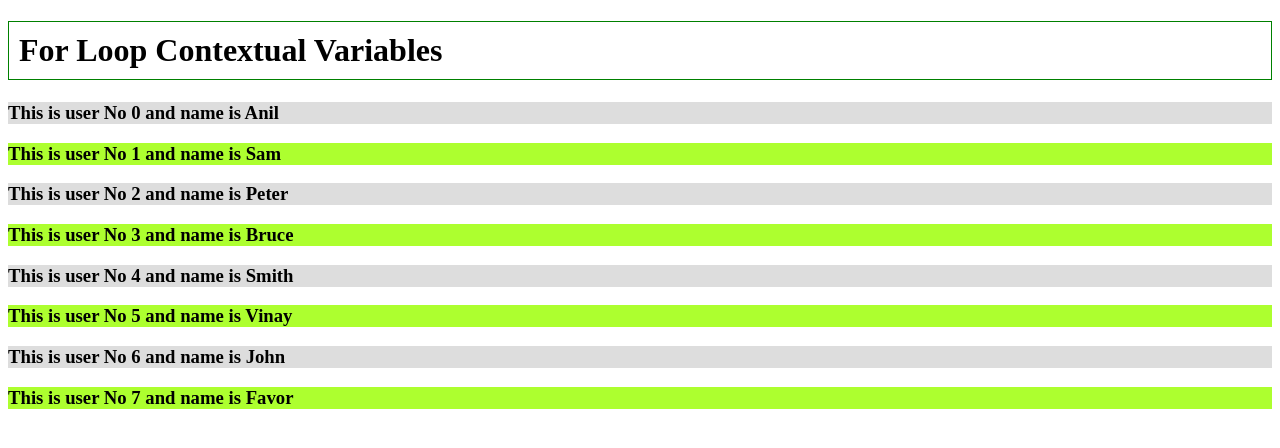
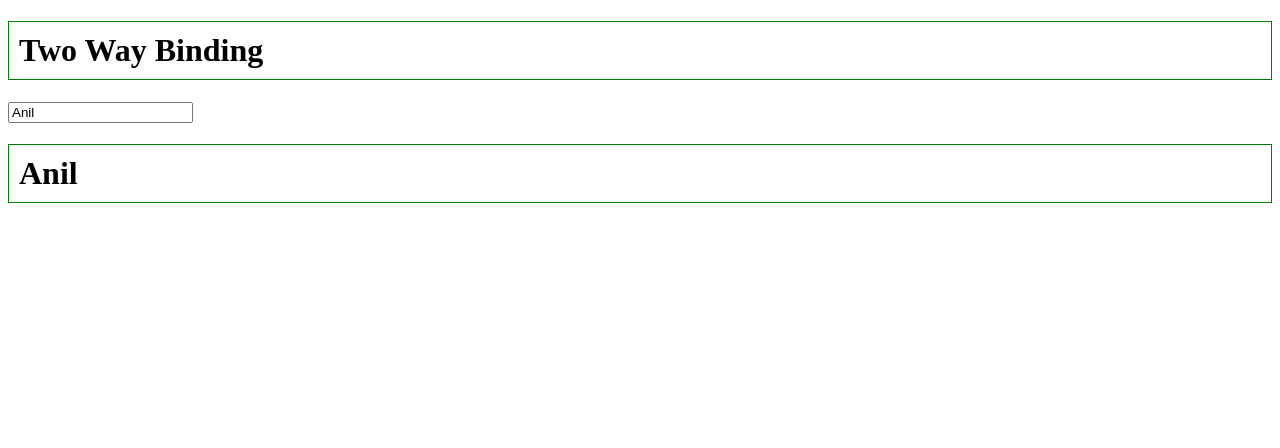
Before and after one commit to Zanna-dev/angular-v19-tutorial, an Angular app: page / in a window 1280 px wide. Shown: the top 448 px of the page. Built offline with nearby package versions, Linux system fonts and the light colour scheme.

Commit message:
Implement Two-Way Data Binding

```diff
--- a/src/app/app.component.html
+++ b/src/app/app.component.html
@@ -1,21 +1,36 @@
-<h1>For Loop Contextual Variables</h1>
-@for(user of users; track user; let e=$even; let o=$odd){
-<!-- @if($first || $last){
-<h3 style="background-color: green;">This is user No {{$index}}and name is {{user}}</h3>
-}@else {
-<h3>This is user No {{$index}}and name is {{user}}</h3>
-} -->
+<h1>Two Way Binding</h1>
+<input type="text" [(ngModel)]="name" placeholder="enter name">
+<h1>{{name}}</h1>
 
-@if(e){
-    <h3 style="background-color: #ddd;">This is user No {{$index}} and name is {{user}}</h3>
-}
+<!-- <input type="text"  placeholder="enter name" (input)="changeName($event)">
+<h1>{{name}}</h1> -->
 
-@if(o){
-    <h3 style="background-color: greenyellow;">This is user No {{$index}} and name is {{user}}</h3>
-}
-}@empty(){
-    <h4>No records found</h4>
-}
+
+
+
+
+
+
+
+
+
+
+
+
+
+
+
+
+
+
+
+
+
+
+
+
+
+
 
 
 
@@ -239,3 +254,21 @@ style="background-color: red; height: 100px; width: 100px;">
 @if(displayHeading){
 <h1 style="background-color: green;">Main Heading</h1>
 } -->
+
+<!-- @for(user of users; track user; let e=$even; let o=$odd){ -->
+<!-- @if($first || $last){
+<h3 style="background-color: green;">This is user No {{$index}}and name is {{user}}</h3>
+}@else {
+<h3>This is user No {{$index}}and name is {{user}}</h3>
+} -->
+<!--
+@if(e){
+    <h3 style="background-color: #ddd;">This is user No {{$index}} and name is {{user}}</h3>
+}
+
+@if(o){
+    <h3 style="background-color: greenyellow;">This is user No {{$index}} and name is {{user}}</h3>
+}
+}@empty(){
+    <h4>No records found</h4>
+} -->
--- a/src/app/app.component.ts
+++ b/src/app/app.component.ts
@@ -4,21 +4,26 @@ import { LoginComponent } from './login/login.component';
 import { SignupComponent } from './signup/signup.component';
 import { ProfileComponent } from './profile/profile.component';
 import { UserComponent } from './user/user.component';
+import { FormsModule } from '@angular/forms';
 
 
 @Component({
   selector: 'app-root',
   // imports: [LoginComponent, SignupComponent, ProfileComponent],
-  imports: [],
+  imports: [FormsModule],
   templateUrl: './app.component.html',
   styleUrl: './app.component.css'
 })
 
 
 export class AppComponent {
- users=['Anil', 'Sam','Peter','Bruce','Smith','Vinay','John','Favor'];
+name="Anil"
+changeName(event:Event) {
+  const val=(event.target as HTMLInputElement).value;
+  this.name=val;
+}
 
-//  users=[]
+
 title = 'Code Step By Step';
 }
 
@@ -230,3 +235,4 @@ title = 'Code Step By Step';
 //   })
 // }
  //title = 'Code Step By Step';
+ //users=['Anil', 'Sam','Peter','Bruce','Smith','Vinay','John','Favor'];
```
